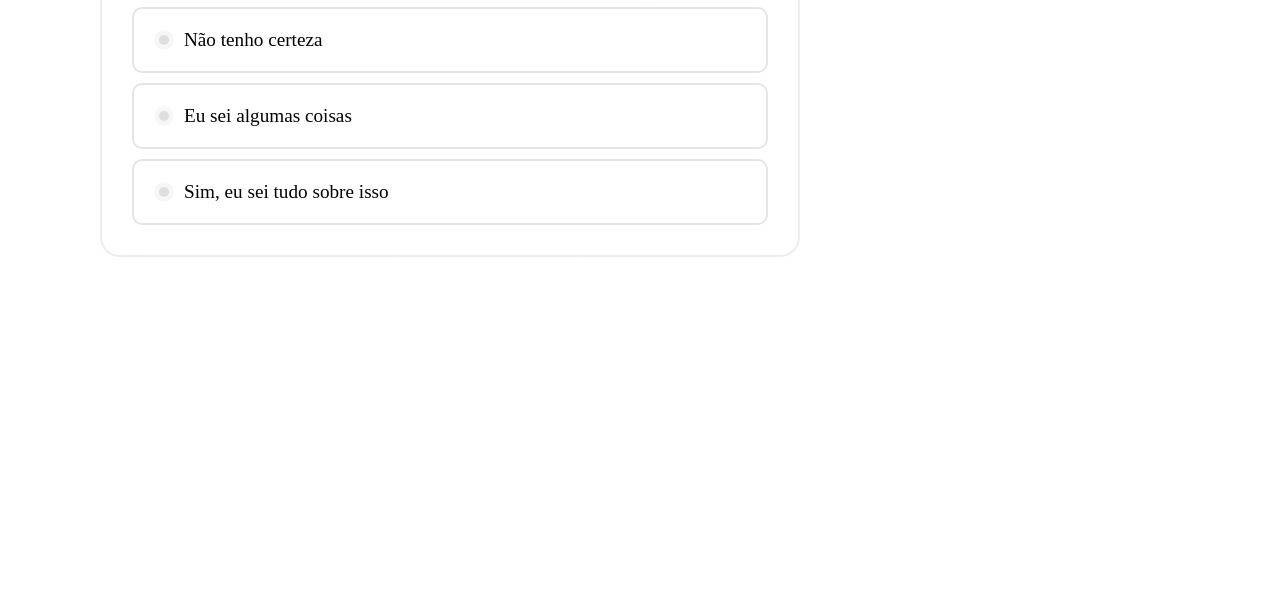
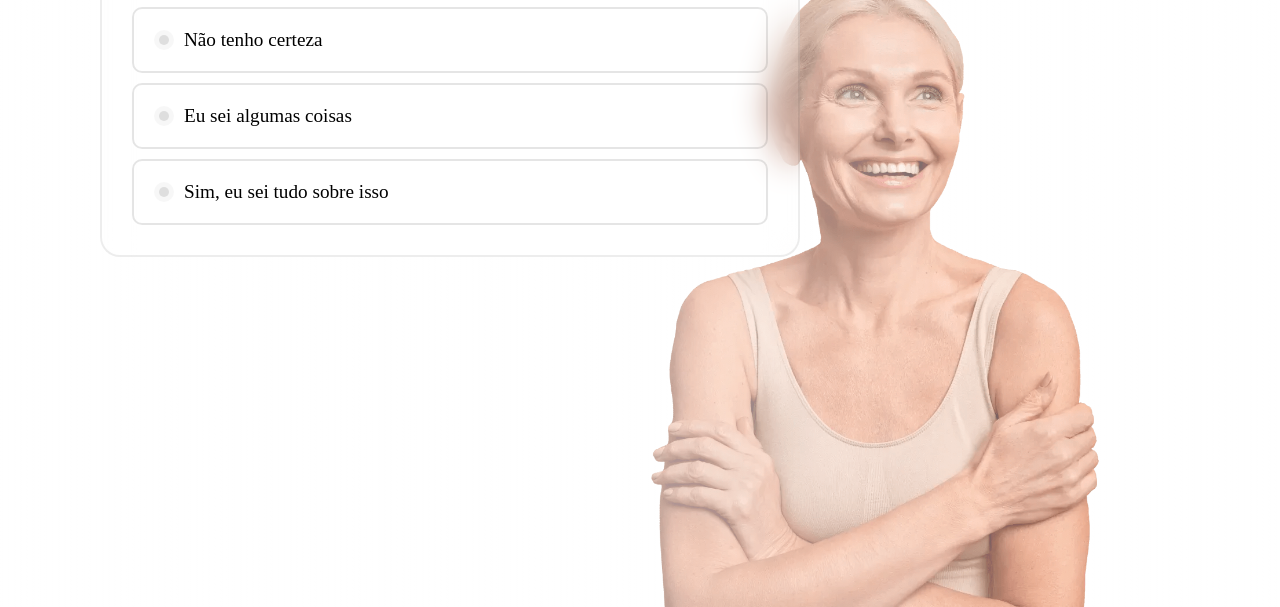
Before and after one commit to raphaelbarrosdev/project-yogafacial, a plain HTML site: page etapas-claras-4a/0.html in a window 1280 px wide. Shown: the part 193-800 px from the top of the page. Drawn offline with Linux system fonts and the light colour scheme; a web font is replaced by a local one.

Commit message:
Update 0.html

```diff
--- a/etapas-claras-4a/0.html
+++ b/etapas-claras-4a/0.html
@@ -108,7 +108,7 @@
   </section>
 
   <div class="sombra"></div>
-  <img src="./assets/images/mulher-idade.png" class="mulher">
+  <img src="../assets/images/mulher-idade.png" class="mulher">
 
   <script src="../assets/js/global/nav.js"></script>
   <script src="../assets/js/global/selecionar.js"></script>
```
